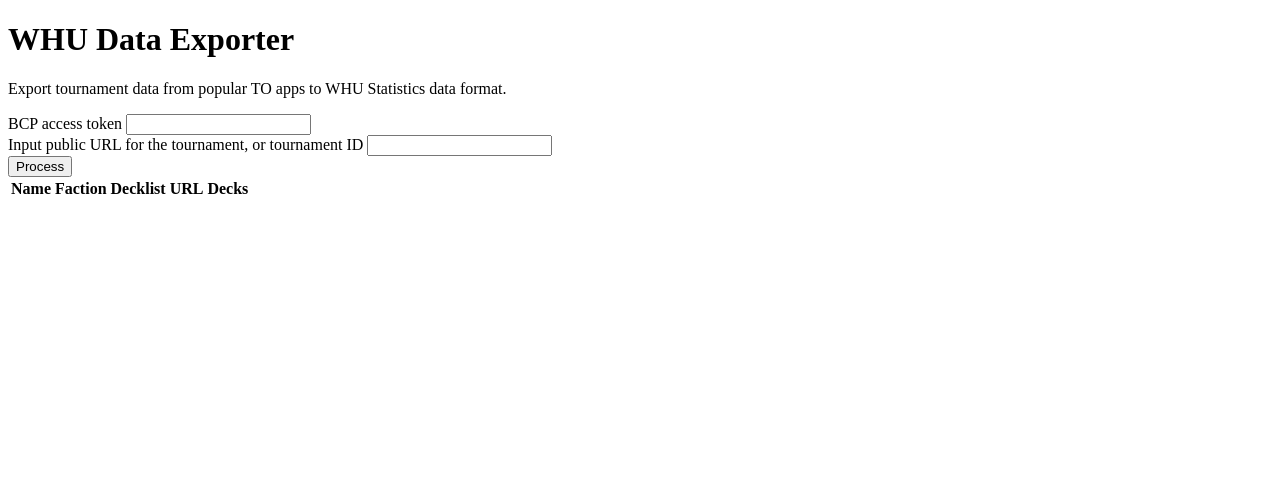
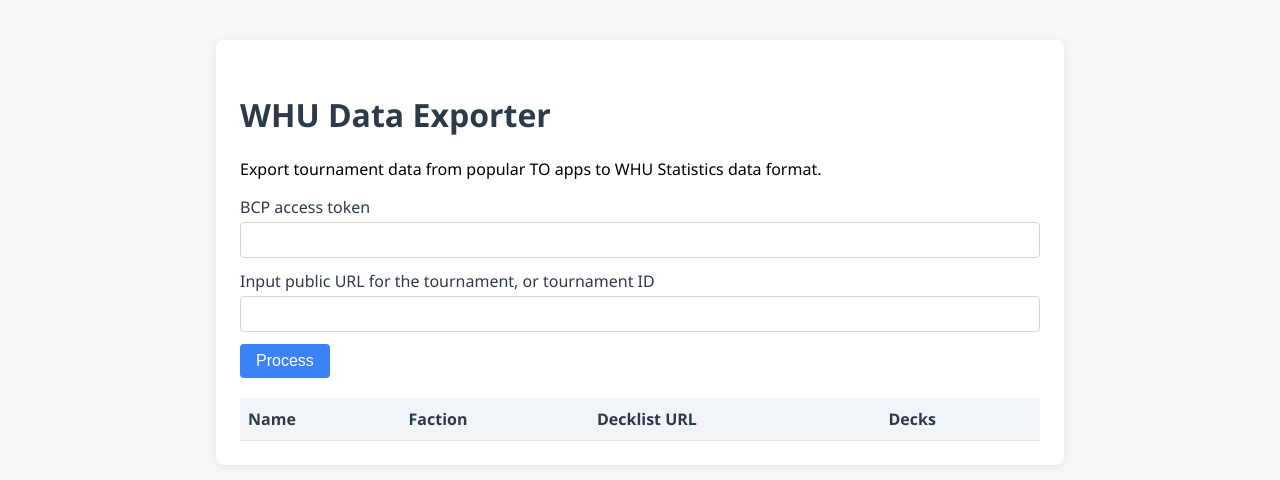
Before and after one commit to mtrojanowski/shadeglass_exporter, a website: page exporter/index.html in a window 1280 px wide. Drawn offline with Linux system fonts and the light colour scheme.

Commit message:
Add styles

```diff
--- a/exporter/index.html
+++ b/exporter/index.html
@@ -3,10 +3,12 @@
 <head>
     <meta charset="UTF-8">
     <title>WHU Data Exporter</title>
+    <link rel="stylesheet" href="styles.css">
     <script src="consts.js"></script>
     <script src="index.js"></script>
 </head>
 <body>
+<div class="container">
 <h1>WHU Data Exporter</h1>
 <p>Export tournament data from popular TO apps to WHU Statistics data format.</p>
 <form>
@@ -51,6 +53,6 @@
         </textarea>
     </div>
 </div>
-
+</div>
 </body>
 </html>
--- /dev/null
+++ b/exporter/styles.css
@@ -0,0 +1,100 @@
+body {
+    font-family: 'Segoe UI', Arial, sans-serif;
+    background: #f7f7fa;
+    margin: 0;
+    padding: 0;
+}
+.container {
+    max-width: 800px;
+    margin: 40px auto;
+    background: #fff;
+    border-radius: 8px;
+    box-shadow: 0 2px 8px rgba(0,0,0,0.07);
+    padding: 32px 24px 24px 24px;
+}
+h1, h2 {
+    color: #2d3a4a;
+}
+label {
+    font-weight: 500;
+    color: #2d3a4a;
+}
+input[type="text"] {
+    padding: 8px 12px;
+    border: 1px solid #cfd8dc;
+    border-radius: 4px;
+    font-size: 1em;
+    margin-top: 4px;
+    margin-bottom: 12px;
+    width: 100%;
+    box-sizing: border-box;
+}
+button {
+    background: #3b82f6;
+    color: #fff;
+    border: none;
+    border-radius: 4px;
+    padding: 8px 16px;
+    font-size: 1em;
+    cursor: pointer;
+    transition: background 0.2s;
+}
+button:hover {
+    background: #2563eb;
+}
+table {
+    width: 100%;
+    border-collapse: collapse;
+    margin-top: 20px;
+    background: #fff;
+}
+th, td {
+    padding: 10px 8px;
+    border-bottom: 1px solid #e0e7ef;
+    text-align: left;
+}
+th {
+    background: #f1f5fa;
+    color: #2d3a4a;
+    font-weight: 600;
+}
+tr:last-child td {
+    border-bottom: none;
+}
+tr:nth-child(even) {
+    background: #f8fafc;
+}
+tr:hover {
+    background: #e8f0fe;
+}
+select {
+    padding: 6px 10px;
+    border-radius: 4px;
+    border: 1px solid #cfd8dc;
+    font-size: 1em;
+}
+textarea {
+    width: 100%;
+    min-height: 80px;
+    border-radius: 4px;
+    border: 1px solid #cfd8dc;
+    padding: 8px;
+    font-size: 1em;
+    margin-top: 4px;
+}
+#invalidateCache, #continueProcessing {
+    margin-top: 24px;
+}
+.icon-btn {
+    background: none;
+    border: none;
+    padding: 0 6px;
+    font-size: 1.2em;
+    cursor: pointer;
+    color: #3b82f6;
+}
+.icon-btn:hover {
+    color: #2563eb;
+    background: #e8f0fe;
+    border-radius: 4px;
+}
```
